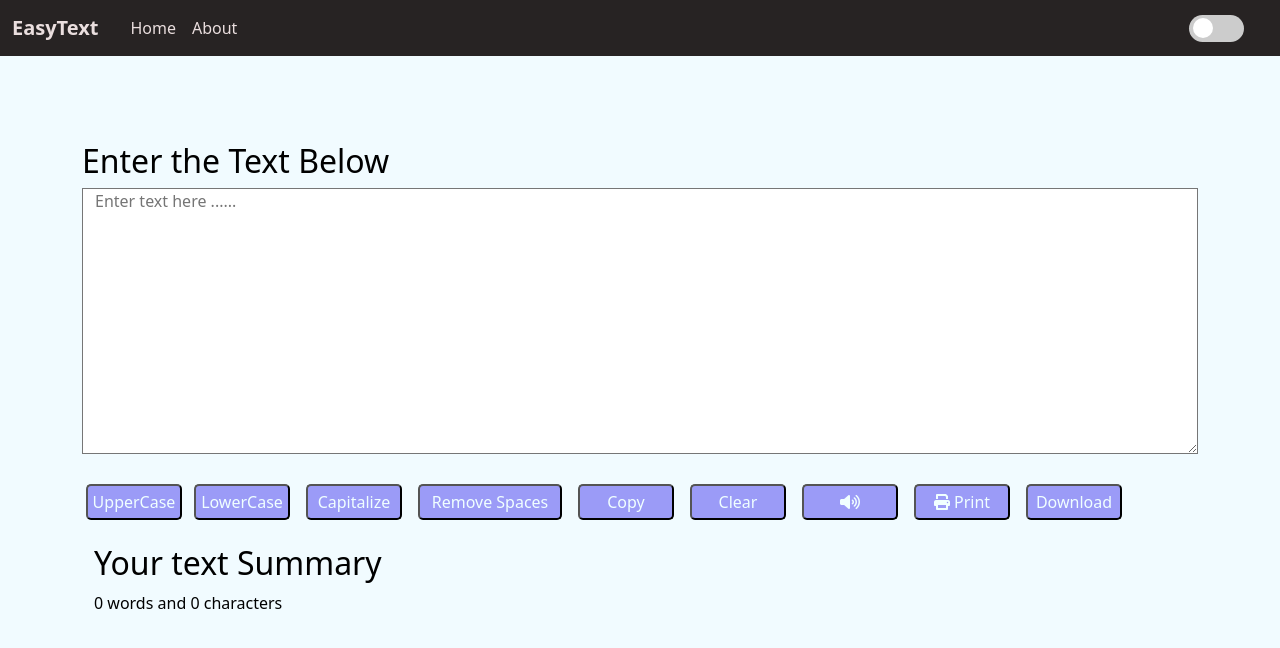
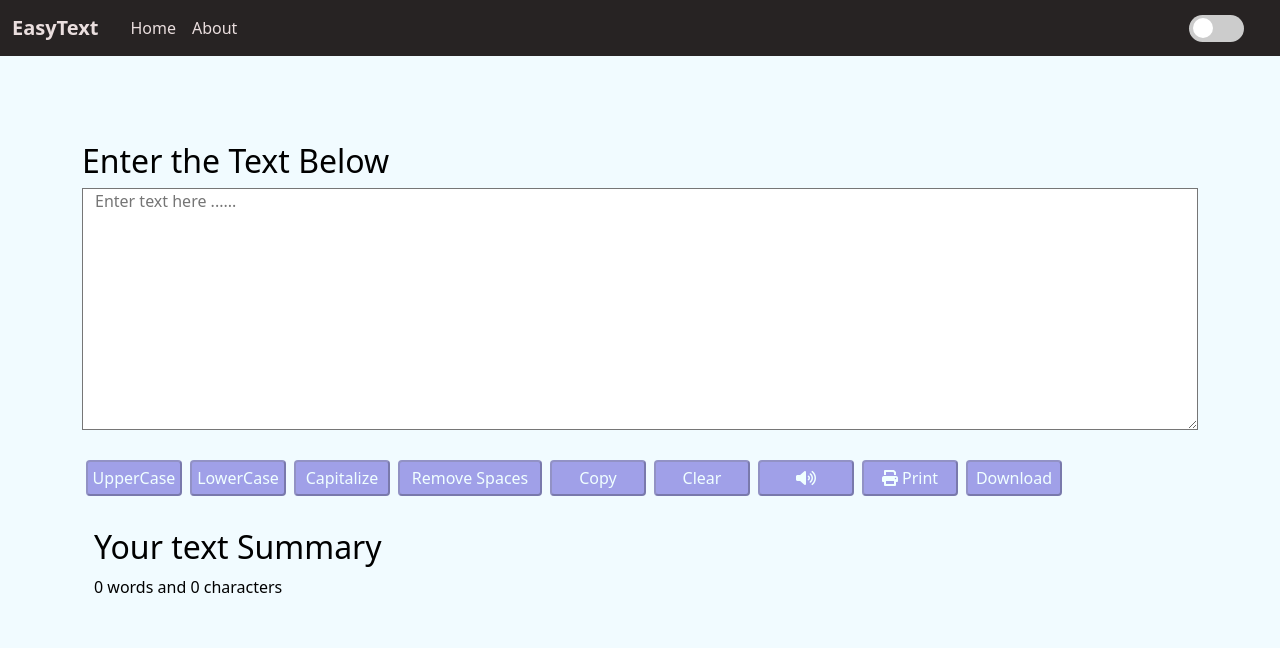
Before and after one commit to HaraPrasadTripathy/EasyText, a React (Create React App) app: page / in a window 1280 px wide. Shown: the top 648 px of the page. Built offline with nearby package versions, Linux system fonts and the light colour scheme.

Commit message:
Resolved Issues Related To Light and Dark Theme

```diff
--- a/package.json
+++ b/package.json
@@ -14,7 +14,7 @@
     "web-vitals": "^2.1.4"
   },
   "scripts": {
-    "start": "react-scripts start",
+    "dev": "react-scripts start",
     "build": "react-scripts build",
     "test": "react-scripts test",
     "eject": "react-scripts eject"
--- a/src/App.js
+++ b/src/App.js
@@ -19,12 +19,10 @@ const toogleMode=()=>{
  if(mode==='light'){
   setmode('dark');
   setbodycolor('#f1fbff');
-  alertfn("Success! Light Mode has been enabled")
  }
  else{
   setmode('light');
   setbodycolor('rgb(50, 47, 47)');
-  alertfn("Success! Dark Mode has been enabled")
  }
 }
 const [alertmsg,setalertmsg]=useState(null);
--- a/src/Components/Navbar.js
+++ b/src/Components/Navbar.js
@@ -20,14 +20,14 @@ export default function Navbar(props) {
   const toggledark = () => {
     if (props.mode === "dark") {
       setmystyle1({
-        backgroundColor: "rgb(120,120,104)", // Set to the specific blue color
+        backgroundColor: "rgb(120,120,104)",
       });
       setmystyle2({
         color: "white",
       });
     } else {
       setmystyle1({
-        backgroundColor: "rgb(39, 35, 30)", // Default light mode color
+        backgroundColor: "rgb(39, 35, 30)",
       });
       setmystyle2({
         color: "rgb(234, 222, 222)",
--- a/src/Components/TextForm.js
+++ b/src/Components/TextForm.js
@@ -5,38 +5,40 @@ import "./Navbar";
 
 export default function TextForm(props) {
   const [text, setText] = useState("");
-  const [showDropdown, setShowDropdown] = useState(false); // For showing format options
-  const [isSpeaking, setIsSpeaking] = useState(false); // Track speaking state
+  const [showDropdown, setShowDropdown] = useState(false);
+  const [isSpeaking, setIsSpeaking] = useState(false);
   const [utterance, setUtterance] = useState(null); // Track the SpeechSynthesisUtterance instance
 
+  const isTextPresent = text.trim().length > 0;
+
   const UpperCaseEvent = () => {
+    if (text === text.toUpperCase()) {
+      props.alertfn("Text is already in Upper Case");
+    } else {
       let newText = text.toUpperCase();
       setText(newText);
       props.alertfn("Success! Text has been converted to Upper Case");
-    if (newText === "")
-      props.alertfn("TextField is Empty, enter some text first");
+    }
   };
 
   const LowerCaseEvent = () => {
+    if (text === text.toLowerCase()) {
+      props.alertfn("Text is already in Lower Case");
+    } else {
       let newText = text.toLowerCase();
       setText(newText);
       props.alertfn("Success! Text has been converted to Lower Case");
-    if (newText === "")
-      props.alertfn("TextField is Empty, enter some text first");
+    }
   };
 
   const Extraspc = () => {
-    let newText = text.split(/[ ]+/);
-    setText(newText.join(" "));
+    let newText = text.split(/[ ]+/).join(" ");
+    if (text === newText) {
+      props.alertfn("Text already has no extra spaces");
+    } else {
+      setText(newText);
       props.alertfn("Success! Extra Spaces have been removed");
-    if (text === "") props.alertfn("TextField is Empty, enter some text first");
-  };
-
-  const clearFn = () => {
-    let newText = "";
-    setText(newText);
-    props.alertfn("Success! Text has been cleared");
-    if (text === "") props.alertfn("TextField is already empty");
+    }
   };
 
   const capitalizeAfterSpace = () => {
@@ -44,17 +46,22 @@ export default function TextForm(props) {
       .split(" ")
       .map((word) => word.charAt(0).toUpperCase() + word.slice(1))
       .join(" ");
+    if (text === newText) {
+      props.alertfn("Text is already capitalized");
+    } else {
       setText(newText);
       props.alertfn("Text has been capitalized!");
-    if (newText === "")
-      props.alertfn("TextField is Empty, enter some text first");
+    }
+  };
+
+  const clearFn = () => {
+    let newText = "";
+    setText(newText);
+    props.alertfn("Success! Text has been cleared");
+
   };
 
   const CopyToClipboard = async () => {
-    if (!text) {
-      props.alertfn("TextField is empty, nothing to copy");
-      return;
-    }
     try {
       await navigator.clipboard.writeText(text);
       props.alertfn("Text has been copied to clipboard");
@@ -65,12 +72,7 @@ export default function TextForm(props) {
   };
 
   const speakText = () => {
-    console.log(utterance)
-    if (!text) {
-      props.alertfn("TextField is empty, nothing to speak");
-      return;
-    }
-
+    console.log(utterance);
     if (isSpeaking) {
       window.speechSynthesis.cancel(); // Stop speaking
       setIsSpeaking(false);
@@ -88,17 +90,11 @@ export default function TextForm(props) {
     }
   };
 
-
   const printText = () => {
     window.print();
   };
 
   const handleDownload = (format) => {
-    if (text === "") {
-      props.alertfn("Please enter some text first", "danger");
-      return;
-    }
-
     if (format === "txt") {
       const element = document.createElement("a");
       const file = new Blob([text], { type: "text/plain" });
@@ -142,46 +138,99 @@ export default function TextForm(props) {
           className="container"
           value={text}
           placeholder={props.placeholder}
-          rows="11"
+          rows="10"
           onChange={onchangefn}
         ></textarea>
 
-        <button className="btnClass my-4 mx-1" onClick={UpperCaseEvent}>
+        <button
+          className={`my-4 mx-1 ${
+            props.mode === "dark" ? "btnClassLight" : "btnClassDark"
+          }`}
+          onClick={UpperCaseEvent}
+          disabled={!isTextPresent}
+        >
           UpperCase
         </button>
-        <button className="btnClass my-4 mx-2" onClick={LowerCaseEvent}>
+        <button
+          className={`my-4 mx-1 ${
+            props.mode === "dark" ? "btnClassLight" : "btnClassDark"
+          }`}
+          onClick={LowerCaseEvent}
+          disabled={!isTextPresent}
+        >
           LowerCase
         </button>
-        <button className="btnClass my-4 mx-2" onClick={capitalizeAfterSpace}>
+        <button
+          className={`my-4 mx-1 ${
+            props.mode === "dark" ? "btnClassLight" : "btnClassDark"
+          }`}
+          onClick={capitalizeAfterSpace}
+          disabled={!isTextPresent}
+        >
           Capitalize
         </button>
-        <button className="btnClass1 my-4 mx-2" onClick={Extraspc}>
+        <button
+          className={`my-4 mx-1 ${
+            props.mode === "dark" ? "btnClass1Light" : "btnClass1Dark"
+          }`}
+          onClick={Extraspc}
+          disabled={!isTextPresent}
+        >
           Remove Spaces
         </button>
-        <button className="btnClass my-4 mx-2" onClick={CopyToClipboard}>
+        <button
+          className={`my-4 mx-1 ${
+            props.mode === "dark" ? "btnClassLight" : "btnClassDark"
+          }`}
+          onClick={CopyToClipboard}
+          disabled={!isTextPresent}
+        >
           Copy
         </button>
-        <button className="btnClass my-4 mx-2" onClick={clearFn}>
+        <button
+          className={`my-4 mx-1 ${
+            props.mode === "dark" ? "btnClassLight" : "btnClassDark"
+          }`}
+          onClick={clearFn}
+          disabled={!isTextPresent}
+        >
           Clear
         </button>
-        <button className="btnClass my-4 mx-2" onClick={speakText}>
-           <i className={`fas fa-volume-${isSpeaking ? 'mute' : 'up'}`}></i>
+        <button
+          className={`my-4 mx-1 ${
+            props.mode === "dark" ? "btnClassLight" : "btnClassDark"
+          }`}
+          onClick={speakText}
+          disabled={!isTextPresent}
+        >
+          <i className={`fas fa-volume-${isSpeaking ? "mute" : "up"}`}></i>
         </button>
-        <button className="btnClass my-4 mx-2" onClick={printText}>
+        <button
+          className={`my-4 mx-1 ${
+            props.mode === "dark" ? "btnClassLight" : "btnClassDark"
+          }`}
+          onClick={printText}
+          disabled={!isTextPresent}
+        >
           <i className="fas fa-print"></i> Print
         </button>
 
-        {/* Download button */}
         <button
-          className="btnClass my-4 mx-2"
+          className={`my-4 mx-1 ${
+            props.mode === "dark" ? "btnClassLight" : "btnClassDark"
+          }`}
           onClick={() => setShowDropdown(!showDropdown)}
+          disabled={!isTextPresent}
         >
           Download
         </button>
 
-        {/* Dropdown for selecting format */}
         {showDropdown && (
-          <div className="dropdown mt-2">
+          <div
+            className={`dropdown mt-1 ${
+              props.mode === "dark" ? "dark-mode" : "light-mode"
+            }`}
+          >
             <button
               className="dropdown-item"
               onClick={() => handleDownload("txt")}
@@ -204,7 +253,7 @@ export default function TextForm(props) {
         )}
       </div>
 
-      <div className="container">
+      <div className="container  my-2">
         <h2 style={{ color: props.mode === "dark" ? "black" : "white" }}>
           Your text Summary
         </h2>
--- a/src/my-proj1.css
+++ b/src/my-proj1.css
@@ -3,26 +3,59 @@
   padding: 0px;
   box-sizing: border-box;
 }
-.btnClass {
-  background-color: rgb(155, 155, 247);
+
+.btnClassLight:disabled:hover {
+  background-color: rgb(160, 160, 232);
+}
+
+.btnClass1Light:disabled:hover {
+  background-color: rgb(160, 160, 232);
+}
+
+.btnClassDark:disabled:hover {
+  background-color: #1e9bbd;
+}
+.btnClass1Dark:disabled:hover {
+  background-color: #1e9bbd;
+}
+
+.btnClassLight {
+  background-color: rgb(160, 160, 232);
   color: azure;
-  border-radius: 5px;
+  border-radius: 4px;
   width: 6rem;
   height: 2.26rem;
+
 }
-.btnClass1 {
-  background-color: rgb(155, 155, 247);
+.btnClass1Light {
+  background-color: rgb(160, 160, 232);
   color: azure;
-  border-radius: 5px;
+  border-radius: 4px;
   width: 9rem;
   height: 2.26rem;
 }
 
+.btnClassLight:hover,.btnClass1Light:hover{
+  background-color: rgb(119, 119, 201);
+}
 
-.btnClass:hover,
-.btnClass1:hover,
-.btnClass2:hover {
-  background-color: rgb(90, 90, 173);
+.btnClassDark {
+  background-color: #1e9bbd;
+  color: white;
+  border-radius: 4px;
+  width: 6rem;
+  height: 2.26rem;
+}
+.btnClass1Dark {
+  background-color: #1e9bbd;
+  color: azure;
+  border-radius: 4px;
+  width: 9rem;
+  height: 2.26rem;
+}
+
+.btnClassDark:hover,.btnClass1Dark:hover{
+  background-color: #21758c;
 }
 
 .formDiv {
@@ -98,3 +131,28 @@ input:checked + .slider:before {
 .contact{
   margin-top: 4.5rem;
 }
+
+
+.dropdown-item {
+  color: rgb(255, 255, 255);
+}
+
+
+.dark-mode .dropdown-item {
+  color: black;
+  background-color: white;
+}
+
+.dark-mode .dropdown-item:hover {
+  background-color: rgb(222, 217, 217);
+}
+
+.light-mode .dropdown-item {
+  color: rgb(220, 217, 217);
+  background-color: rgb(50, 47, 47);
+}
+
+.light-mode .dropdown-item:hover {
+  color: black;
+  background-color: rgb(124, 120, 120);
+}
```
Also changed, not shown: src/Components/About.js (+42 -13 lines). Lines whose indentation alone changed are shown as unchanged.
